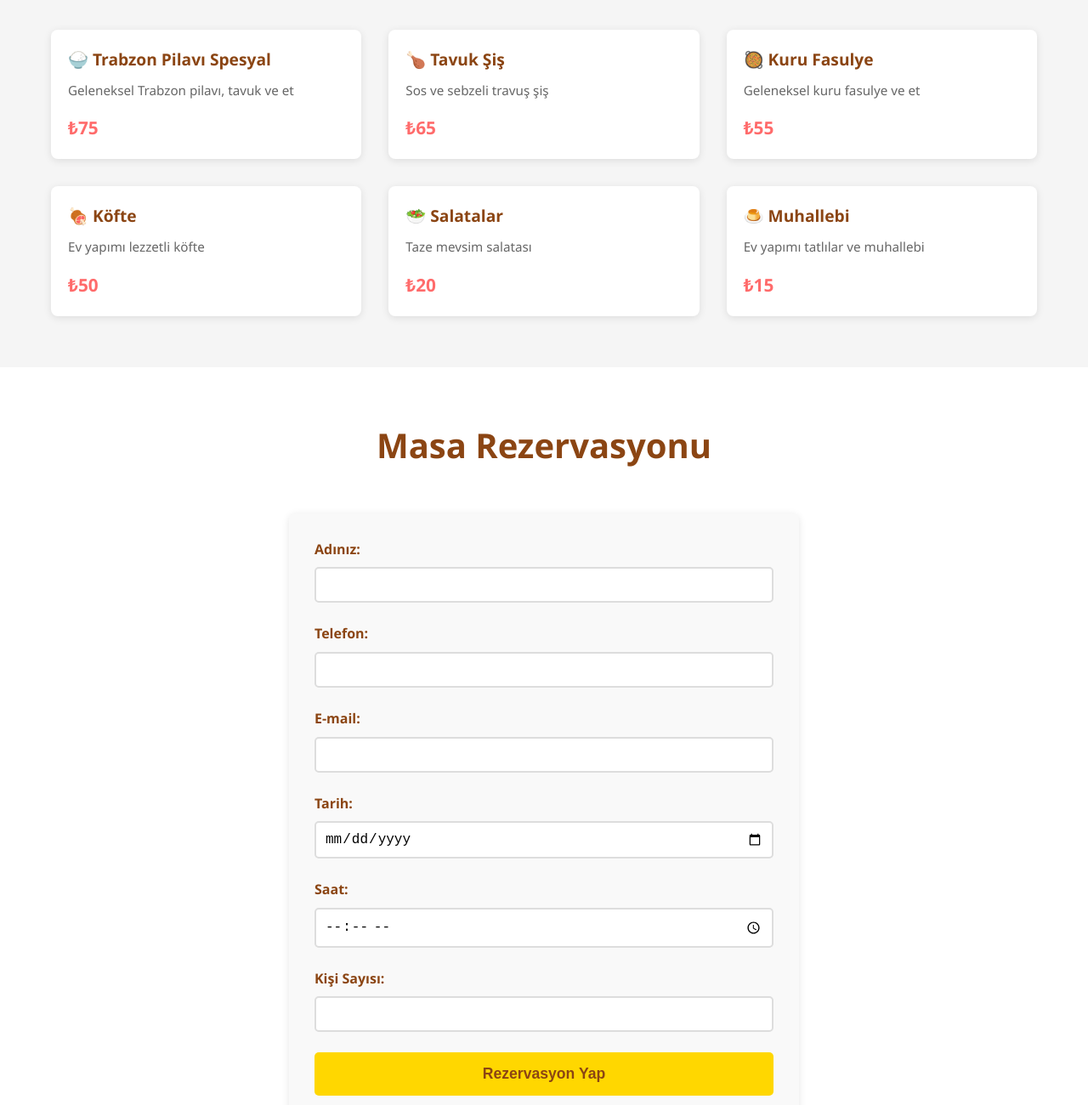
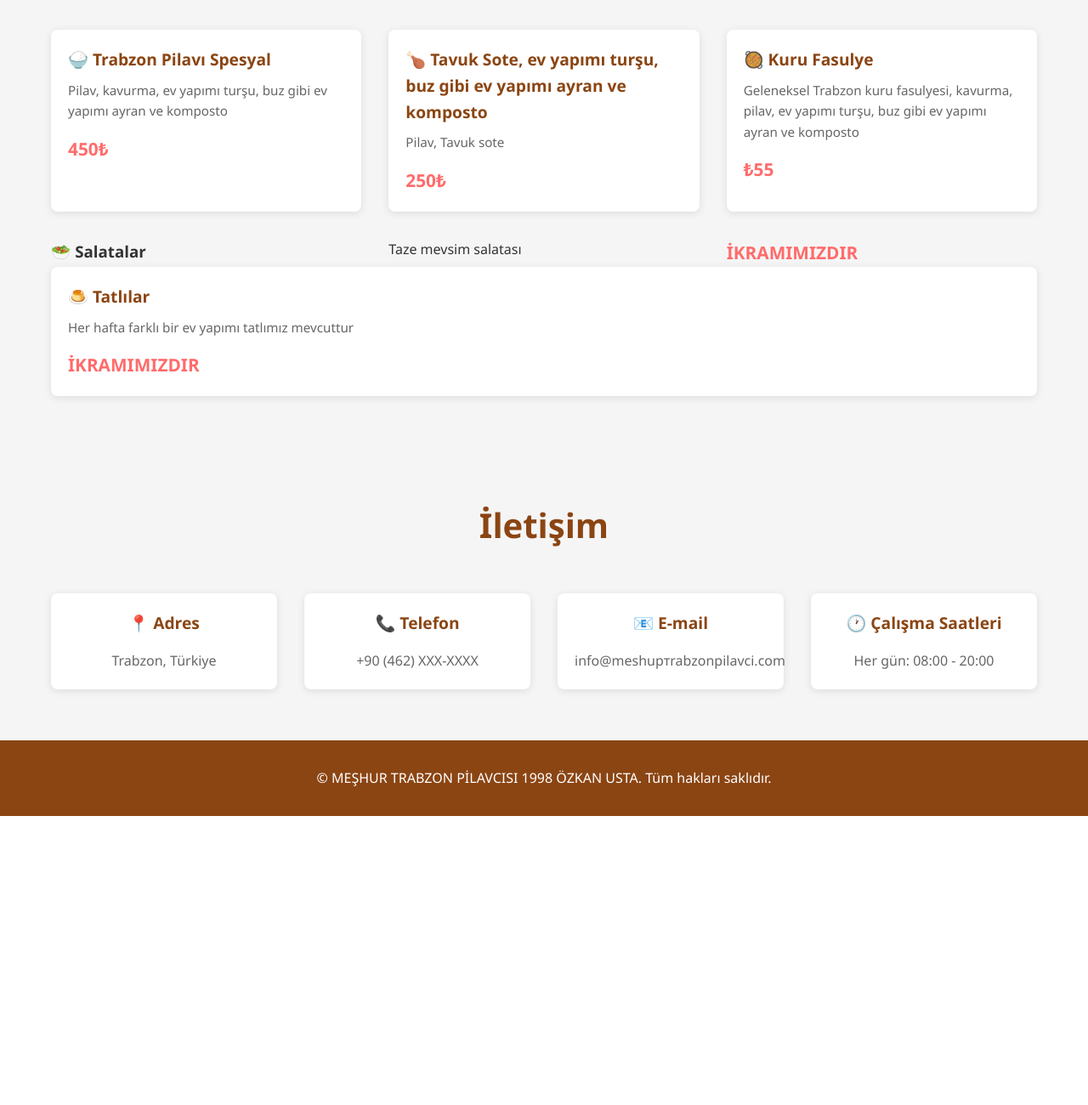
Before and after one commit to herdemucar161-collab/restoran-website, a plain HTML site: page index.html in a window 1280 px wide. Shown: the part 620-1920 px from the top of the page at 85% size. After the commit the page ends 1580 px from the top, so only its background shows below. Drawn offline with Linux system fonts and the light colour scheme.

Commit message:
Update restaurant details and menu items

```diff
--- a/index.html
+++ b/index.html
@@ -10,7 +10,7 @@
     <!-- Navigation -->
     <nav class="navbar">
         <div class="container">
-            <div class="logo">🍚 MEŞHUR TRABZON PİLAVCISI</div>
+            <div class="logo">🍚 MEŞHUR TRABZON PİLAVCISI 1998 ÖZKAN USTA</div>
             <ul class="nav-menu">
                 <li><a href="#home">Anasayfa</a></li>
                 <li><a href="#menu">Menü</a></li>
@@ -23,8 +23,8 @@
     <!-- Hero Section -->
     <section id="home" class="hero">
         <div class="hero-content">
-            <h1>MEŞHUR TRABZON PİLAVCISI</h1>
-            <p>Geleneksel Trabzon Pilavı ve Lezzetli Yemekler</p>
+            <h1>MEŞHUR TRABZON PİLAVCISI 1998 ÖZKAN USTA</h1>
+            <p>Trabzon'un En İyi Pilavcısı</p>
             <a href="#menu" class="btn">Menüyü Keşfet</a>
         </div>
     </section>
@@ -36,72 +36,34 @@
             <div class="menu-grid">
                 <div class="menu-item">
                     <h3>🍚 Trabzon Pilavı Spesyal</h3>
-                    <p>Geleneksel Trabzon pilavı, tavuk ve et</p>
-                    <span class="price">₺75</span>
+                    <p>Pilav, kavurma, ev yapımı turşu, buz gibi ev yapımı ayran ve komposto</p>
+                    <span class="price">450₺</span>
                 </div>
                 <div class="menu-item">
-                    <h3>🍗 Tavuk Şiş</h3>
-                    <p>Sos ve sebzeli travuş şiş</p>
-                    <span class="price">₺65</span>
+                    <h3>🍗 Tavuk Sote, ev yapımı turşu, buz gibi ev yapımı ayran ve komposto</h3>
+                    <p>Pilav, Tavuk sote</p>
+                    <span class="price">250₺</span>
                 </div>
                 <div class="menu-item">
                     <h3>🥘 Kuru Fasulye</h3>
-                    <p>Geleneksel kuru fasulye ve et</p>
+                    <p>Geleneksel Trabzon kuru fasulyesi, kavurma, pilav, ev yapımı turşu, buz gibi ev yapımı ayran ve komposto</p>
                     <span class="price">₺55</span>
-                </div>
-                <div class="menu-item">
-                    <h3>🍖 Köfte</h3>
-                    <p>Ev yapımı lezzetli köfte</p>
-                    <span class="price">₺50</span>
-                </div>
+                </div
                 <div class="menu-item">
                     <h3>🥗 Salatalar</h3>
                     <p>Taze mevsim salatası</p>
-                    <span class="price">₺20</span>
+                    <span class="price">İKRAMIMIZDIR</span>
                 </div>
                 <div class="menu-item">
-                    <h3>🍮 Muhallebi</h3>
-                    <p>Ev yapımı tatlılar ve muhallebi</p>
-                    <span class="price">₺15</span>
+                    <h3>🍮 Tatlılar</h3>
+                    <p>Her hafta farklı bir ev yapımı tatlımız mevcuttur</p>
+                    <span class="price">İKRAMIMIZDIR</span>
                 </div>
             </div>
         </div>
     </section>
 
-    <!-- Reservation Section -->
-    <section id="reservation" class="reservation">
-        <div class="container">
-            <h2>Masa Rezervasyonu</h2>
-            <form class="reservation-form" id="reservationForm">
-                <div class="form-group">
-                    <label for="name">Adınız:</label>
-                    <input type="text" id="name" name="name" required>
-                </div>
-                <div class="form-group">
-                    <label for="phone">Telefon:</label>
-                    <input type="tel" id="phone" name="phone" required>
-                </div>
-                <div class="form-group">
-                    <label for="email">E-mail:</label>
-                    <input type="email" id="email" name="email" required>
-                </div>
-                <div class="form-group">
-                    <label for="date">Tarih:</label>
-                    <input type="date" id="date" name="date" required>
-                </div>
-                <div class="form-group">
-                    <label for="time">Saat:</label>
-                    <input type="time" id="time" name="time" required>
-                </div>
-                <div class="form-group">
-                    <label for="guests">Kişi Sayısı:</label>
-                    <input type="number" id="guests" name="guests" min="1" max="20" required>
-                </div>
-                <button type="submit" class="btn">Rezervasyon Yap</button>
-            </form>
-            <div id="reservationMessage" class="message"></div>
-        </div>
-    </section>
+
 
     <!-- Contact Section -->
     <section id="contact" class="contact">
@@ -122,7 +84,7 @@
                 </div>
                 <div class="contact-item">
                     <h3>🕐 Çalışma Saatleri</h3>
-                    <p>Her gün: 11:00 - 22:00</p>
+                    <p>Her gün: 08:00 - 20:00</p>
                 </div>
             </div>
         </div>
@@ -131,7 +93,7 @@
     <!-- Footer -->
     <footer class="footer">
         <div class="container">
-            <p>&copy; 2024 MEŞHUR TRABZON PİLAVCISI. Tüm hakları saklıdır.</p>
+            <p>&copy; MEŞHUR TRABZON PİLAVCISI 1998 ÖZKAN USTA. Tüm hakları saklıdır.</p>
         </div>
     </footer>
 
```
